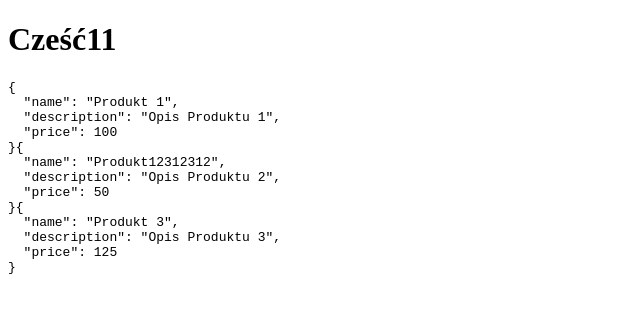
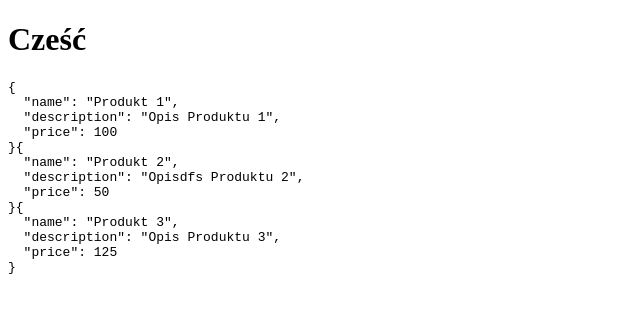
Before and after one commit to tomusdrw/modernjs-browserify-workflow, a website with bundled scripts: page index.html in a window 1280 px wide. Shown: the whole page, without its empty margins (0-640 px from the left). Built offline with nearby package versions, Linux system fonts and the light colour scheme.

Commit message:
Initial workflow

```diff
--- a/Products.js
+++ b/Products.js
@@ -6,8 +6,8 @@ var products = [
     price: 100,
   },
   {
-    name: 'Produkt12312312',
-    description: 'Opis Produktu 2',
+    name: 'Produkt 2',
+    description: 'Opisdfs Produktu 2',
     price: 50,
   },
   {
--- a/index.html
+++ b/index.html
@@ -7,7 +7,7 @@
     <script defer src="bundle.js"></script>
   </head>
   <body>
-    <h1>Cześć11</h1>
+    <h1>Cześć</h1>
     <pre id="app"></pre>
   </body>
 </html>
```
Also changed, not shown: package.json (added, +19 -0 lines), 1 other file.
